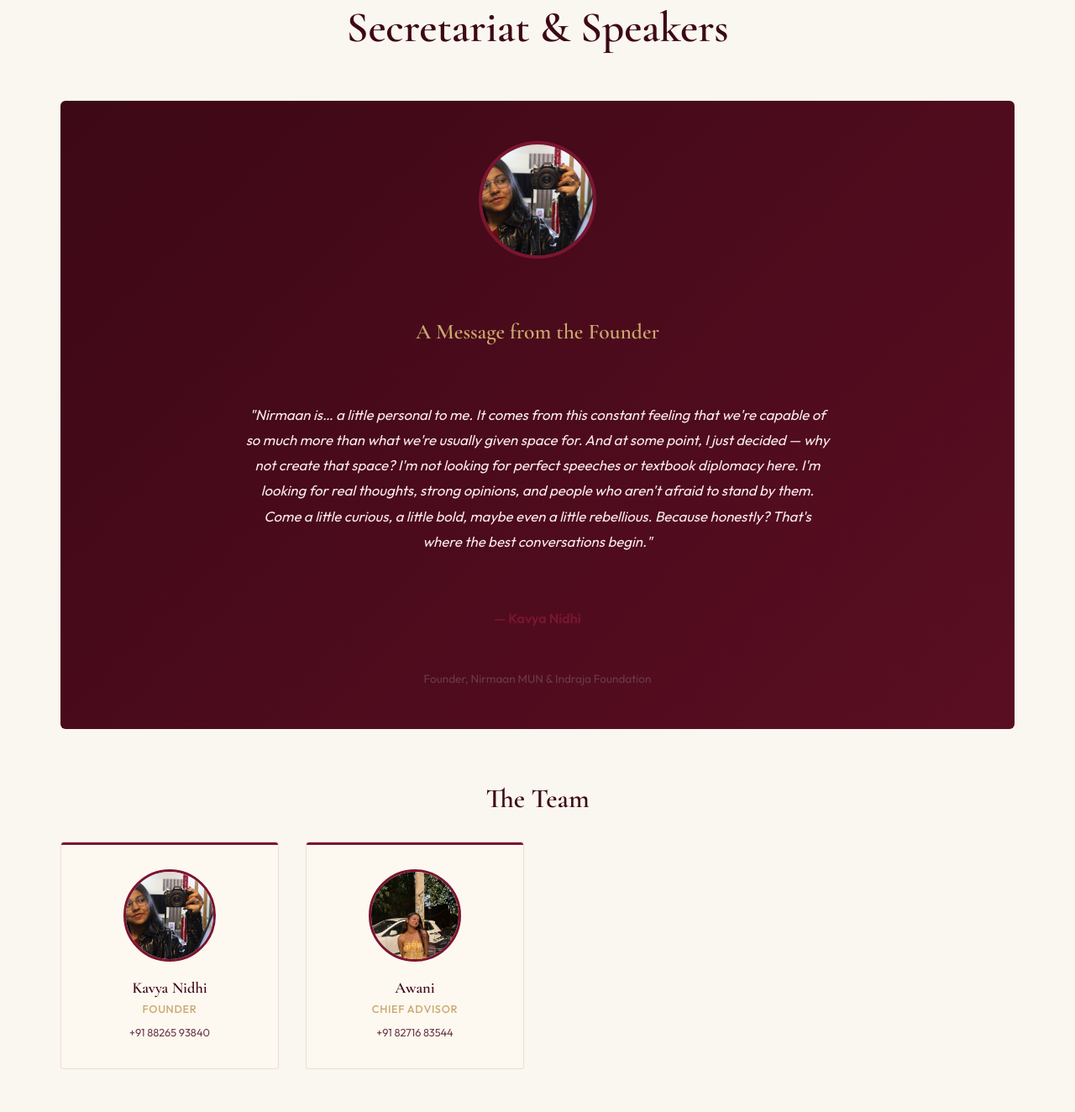
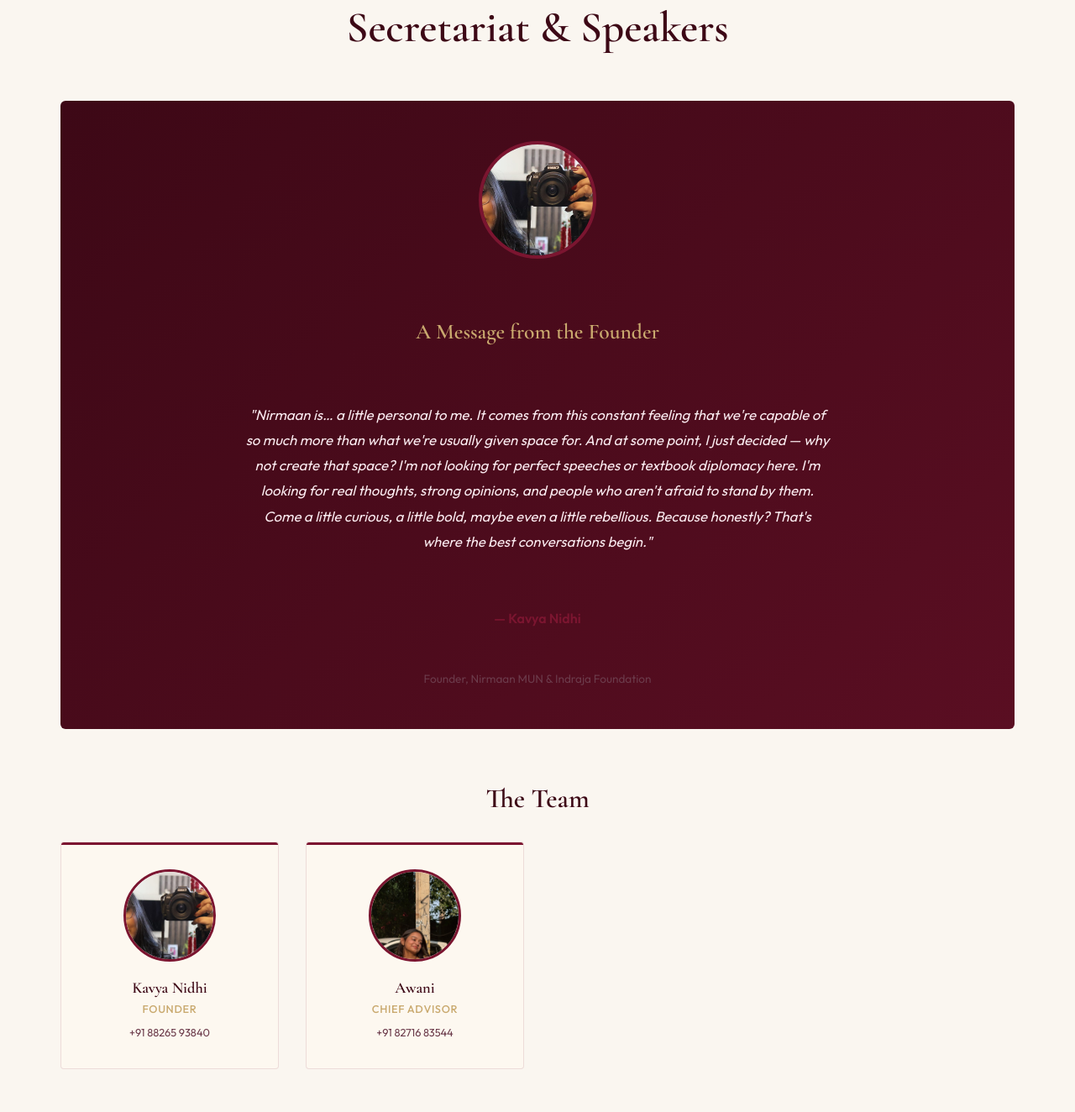
Before and after one commit to karanray06/Nirmaan, a website built with Vite: page index.html in a window 1280 px wide. Shown: the part 5896-7220 px from the top of the page at 84% size. Built offline with nearby package versions, Linux system fonts and the light colour scheme; no server answers.

Commit message:
Apply CSS scaling to perfectly zoom into Kavya and Awani's faces without breaking circular borders

```diff
--- a/index.html
+++ b/index.html
@@ -325,7 +325,9 @@
       </div>
 
       <div class="guest-spotlight reveal" style="flex-direction: column; text-align: center;">
-        <img src="/kavya.jpeg" alt="Kavya Nidhi" style="width:140px; height:140px; border-radius:50%; object-fit:cover; object-position: center 15%; border:4px solid var(--primary-crimson); margin-bottom:1.5rem;">
+        <div style="width:140px; height:140px; border-radius:50%; border:4px solid var(--primary-crimson); margin:0 auto 1.5rem auto; overflow:hidden;">
+          <img src="/kavya.jpeg" alt="Kavya Nidhi" style="width:100%; height:100%; object-fit:cover; object-position: center 15%; transform: scale(1.6); transform-origin: center 15%;">
+        </div>
         <h3>A Message from the Founder</h3>
         <blockquote style="font-style:italic; max-width:700px; margin:1rem auto; line-height:1.8; color:var(--text-body); font-size:1.05rem;">
           "Nirmaan is… a little personal to me. It comes from this constant feeling that we're capable of so much more than what we're usually given space for. And at some point, I just decided — why not create that space? I'm not looking for perfect speeches or textbook diplomacy here. I'm looking for real thoughts, strong opinions, and people who aren't afraid to stand by them. Come a little curious, a little bold, maybe even a little rebellious. Because honestly? That's where the best conversations begin."
@@ -337,13 +339,17 @@
       <h3 class="section-title" style="text-align:center; margin-top:4rem; font-size:2rem;">The Team</h3>
       <div class="secretariat-grid" style="margin-top:2rem;">
         <div class="card speaker-card">
-          <img src="/kavya.jpeg" alt="Kavya Nidhi" class="speaker-photo" style="object-fit: cover; object-position: center 15%;">
+          <div class="speaker-photo">
+            <img src="/kavya.jpeg" alt="Kavya Nidhi" style="width:100%; height:100%; object-fit:cover; object-position: center 15%; transform: scale(1.6); transform-origin: center 15%;">
+          </div>
           <h4>Kavya Nidhi</h4>
           <div class="designation">Founder</div>
           <p style="font-size:0.8rem; color:var(--text-muted); margin-top:0.5rem;">+91 88265 93840</p>
         </div>
         <div class="card speaker-card">
-          <img src="/awani.jpeg" alt="Awani" class="speaker-photo" style="object-fit: cover; object-position: center 15%;">
+          <div class="speaker-photo">
+            <img src="/awani.jpeg" alt="Awani" style="width:100%; height:100%; object-fit:cover; object-position: center 15%; transform: scale(1.6); transform-origin: center 15%;">
+          </div>
           <h4>Awani</h4>
           <div class="designation">Chief Advisor</div>
           <p style="font-size:0.8rem; color:var(--text-muted); margin-top:0.5rem;">+91 82716 83544</p>
--- a/js/admin.js
+++ b/js/admin.js
@@ -169,7 +169,9 @@ document.addEventListener('DOMContentLoaded', () => {
     const grid = document.getElementById('teamGrid');
     if (!teamMembers.length) { grid.innerHTML = '<div class="empty">No team members yet. Click "Add Member" above.</div>'; return; }
     grid.innerHTML = teamMembers.map(m => `<div class="team-card">
-      <img src="${m.photo_url || '/logo.jpg'}" alt="${m.name}" onerror="this.src='/logo.jpg'">
+      <div class="team-card-wrapper">
+        <img src="${m.photo_url || '/logo.jpg'}" alt="${m.name}" onerror="this.src='/logo.jpg'" style="${(m.name.toLowerCase().includes('kavya') || m.name.toLowerCase().includes('awani')) ? 'transform:scale(1.6); transform-origin:center 15%;' : ''}">
+      </div>
       <h4>${m.name}</h4><div class="role">${m.role}</div>
       ${m.phone ? `<div class="phone">${m.phone}</div>` : ''}
       <div class="card-actions">
```
Also changed, not shown: admin.html (+2 -1 lines).
